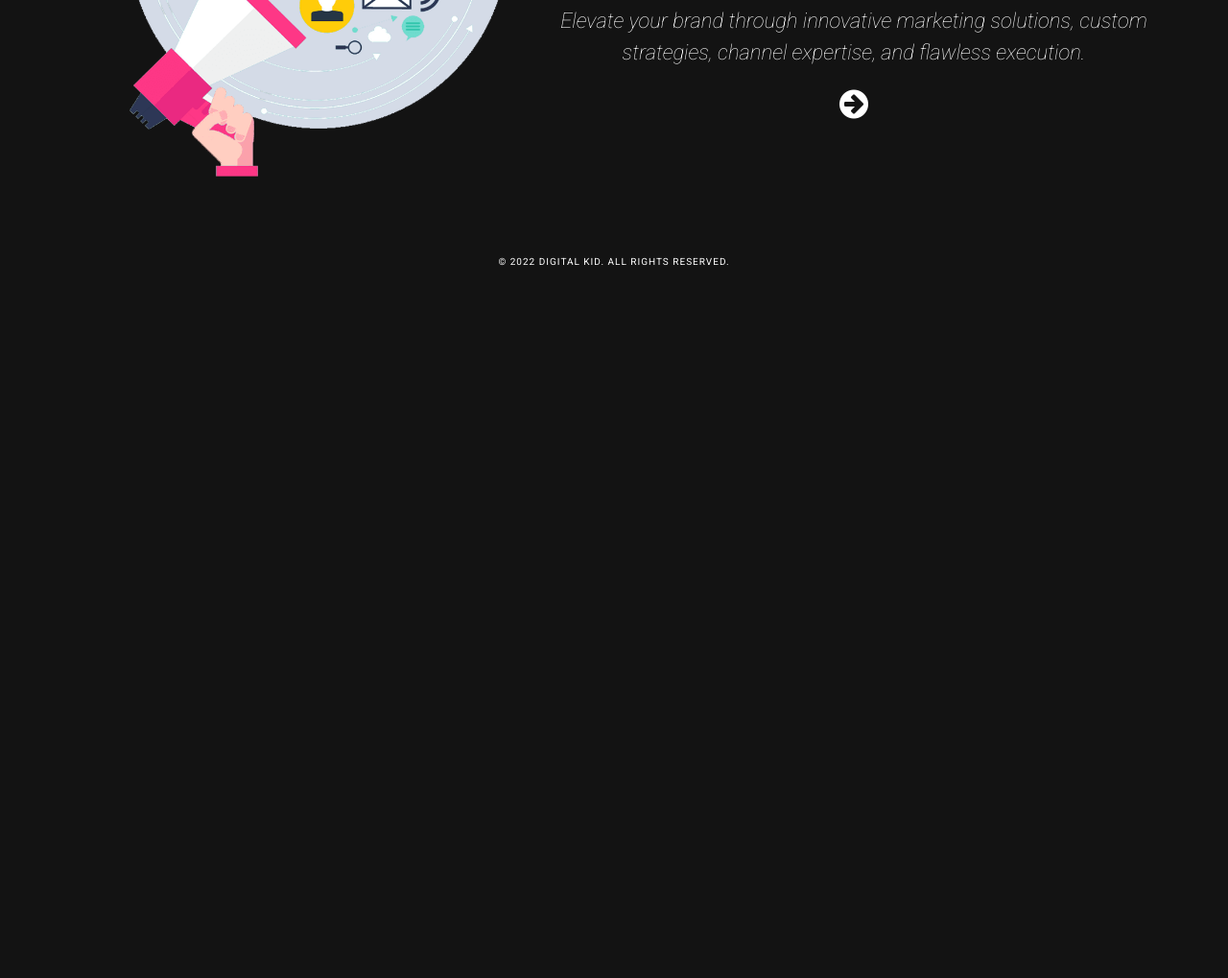
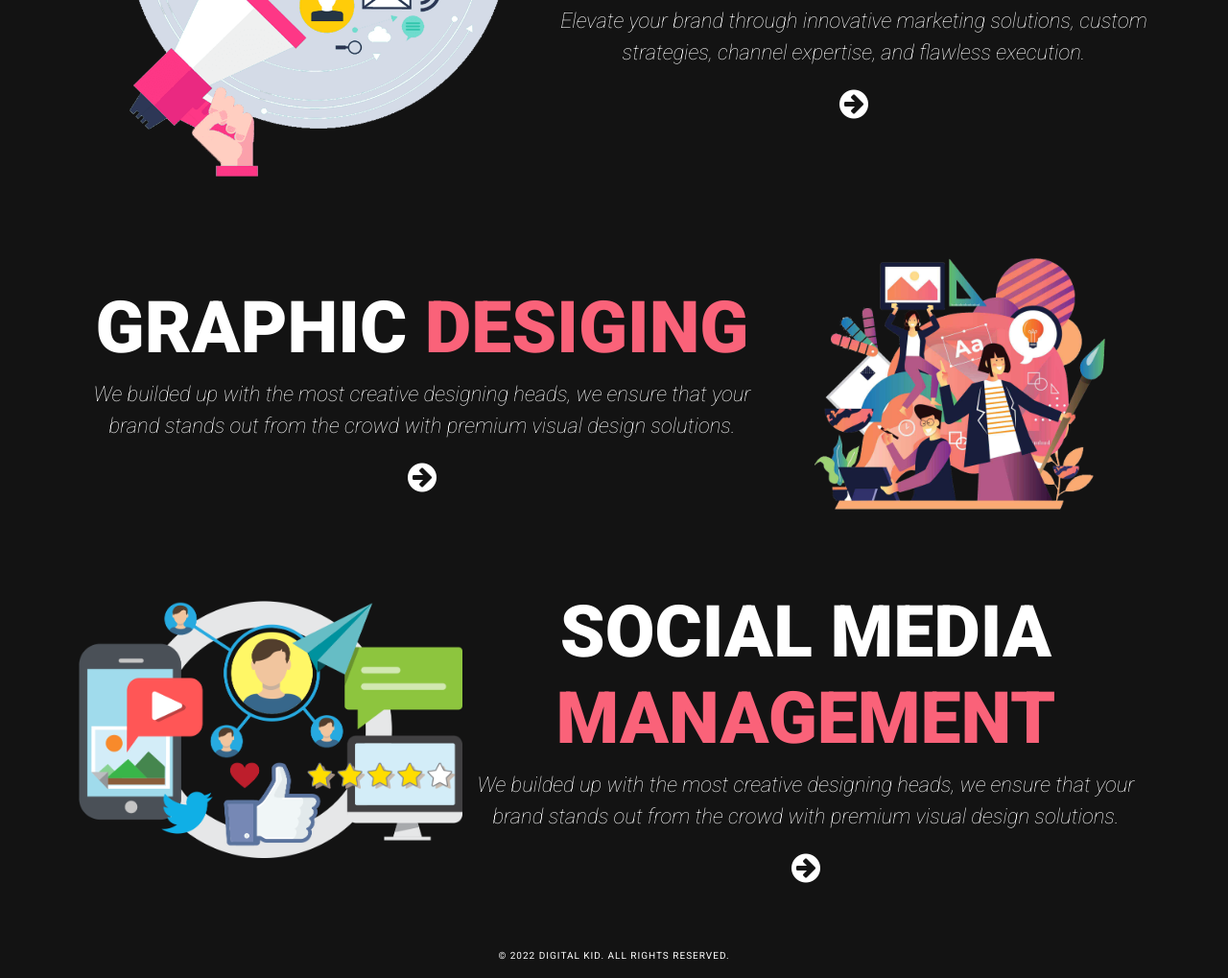
Before and after one commit to DigitalKidlk/DigitalKid_-stproject, a plain HTML site: page index.html in a window 1280 px wide. Shown: the part 2110-3129 px from the top of the page at 96% size. Before the commit the page ends 2406 px from the top, so only its background shows below. Drawn offline with nearby package versions, Linux system fonts and the light colour scheme.

Commit message:
Add files via upload

```diff
--- a/index.html
+++ b/index.html
@@ -121,6 +121,28 @@
               style="color: #ffffff; font-size: 35px; margin-top: 20px;"></i></a>
         </div>
       </div>
+      <div class="home3rdPage container d-flex mb-5 mt-5">
+        <div class="left" style="order: 1;">
+          <img src="assets/img/homw-imgs/graphic-desiging.png" width="400px" alt="">
+        </div>
+        <div class="right">
+          <h1 class="pt-3">GRAPHIC <span>DESIGING</span></h1>
+          <p>We builded up with the most creative designing heads, we ensure that your brand stands out from the crowd with premium visual design solutions.</p>
+          <a href="#"><i class="fa fa-arrow-circle-right"
+              style="color: #ffffff; font-size: 35px; margin-top: 20px;"></i></a>
+        </div>
+      </div>
+      <div class="home3rdPage container d-flex mb-5 mt-5">
+        <div class="left">
+          <img src="assets/img/homw-imgs/social-media.png" width="400px" alt="">
+        </div>
+        <div class="right">
+          <h1 class="pt-3">SOCIAL MEDIA <span>MANAGEMENT</span></h1>
+          <p>We builded up with the most creative designing heads, we ensure that your  brand stands out from the crowd with premium visual design solutions.</p>
+          <a href="#"><i class="fa fa-arrow-circle-right"
+              style="color: #ffffff; font-size: 35px; margin-top: 20px;"></i></a>
+        </div>
+      </div>
     </div>
   </section>
 
```
Also changed, not shown: assets/img/homw-imgs/graphic-desiging.png (added), assets/img/homw-imgs/social-media.png (added).
